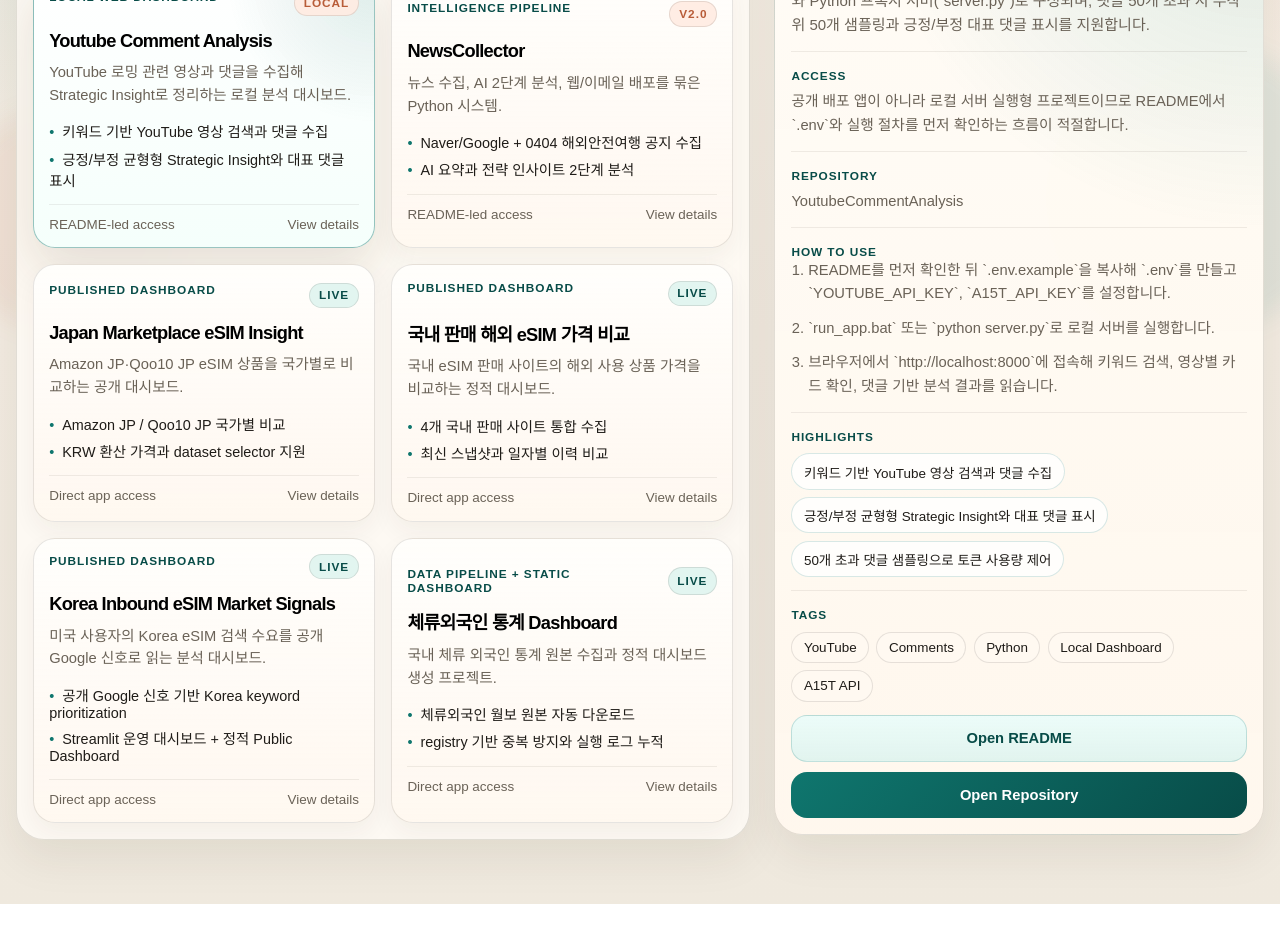
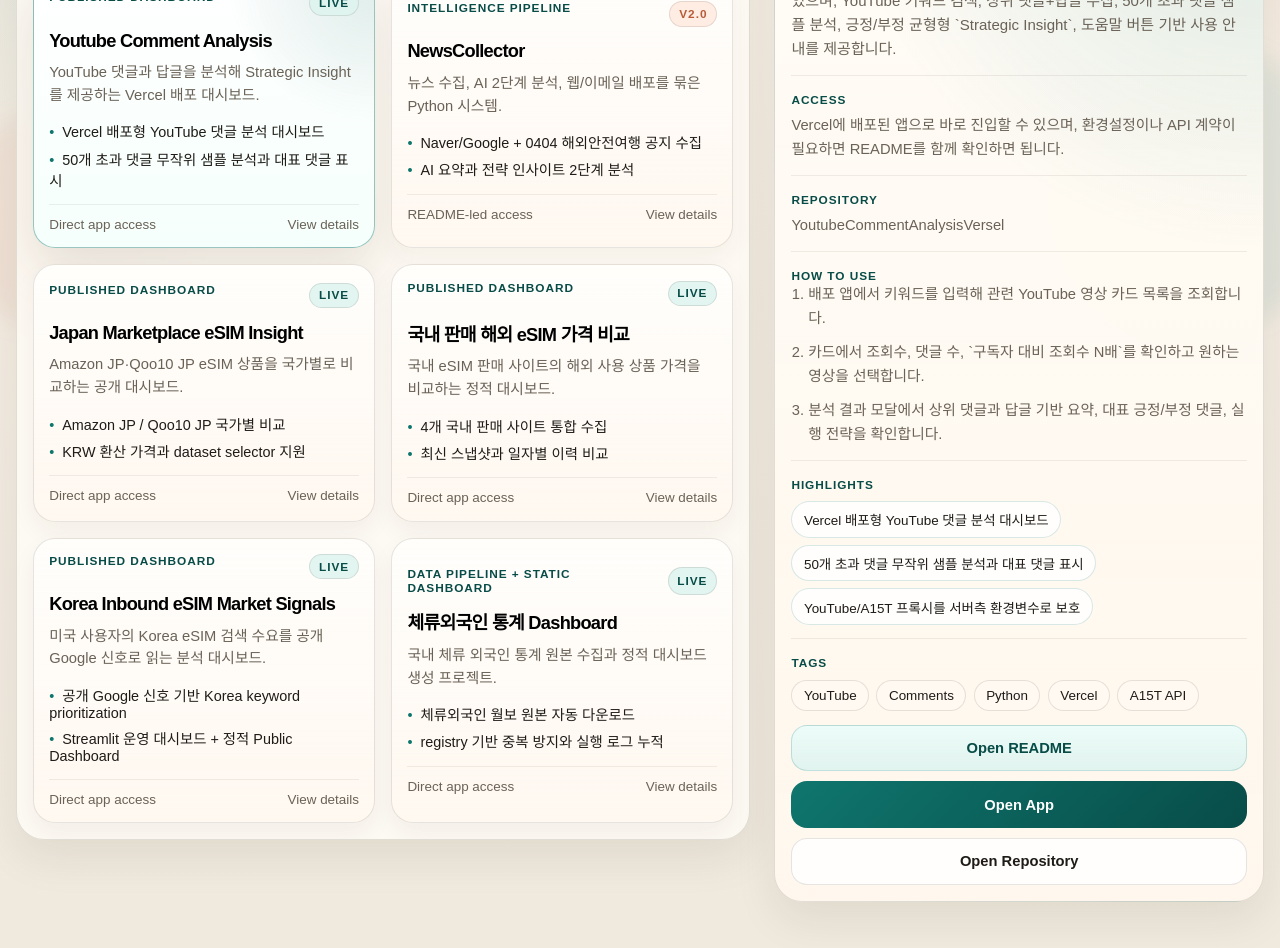
Before and after one commit to tyler-bit-ai/dashboard, a React (Vite) app: page / in a window 1280 px wide. Shown: the part 340-1288 px from the top of the page. Before the commit the page ends 1244 px from the top, so only its background shows below. Built offline with nearby package versions, Linux system fonts and the light colour scheme; a web font is replaced by a local one.

Commit message:
Update Youtube Comment Analysis app links

```diff
--- a/src/data/programs.ts
+++ b/src/data/programs.ts
@@ -4,35 +4,35 @@
   {
     id: "youtube-comment-analysis",
     displayName: "Youtube Comment Analysis",
-    repositoryName: "YoutubeCommentAnalysis",
-    category: "Local Web Dashboard",
-    status: "Local",
+    repositoryName: "YoutubeCommentAnalysisVersel",
+    category: "Published Dashboard",
+    status: "Live",
     tagline:
-      "YouTube 로밍 관련 영상과 댓글을 수집해 Strategic Insight로 정리하는 로컬 분석 대시보드.",
+      "YouTube 댓글과 답글을 분석해 Strategic Insight를 제공하는 Vercel 배포 대시보드.",
     summary:
-      "YouTube 검색 결과에서 로밍 관련 영상을 찾고 댓글을 수집해 시장 반응, 로밍 선택 이유, eSIM 이탈 요인을 `Strategic Insight` 형태로 정리하는 프로젝트입니다. 최신 README 기준으로 정적 프론트엔드(`index.html`)와 Python 프록시 서버(`server.py`)로 구성되며, 댓글 50개 초과 시 무작위 50개 샘플링과 긍정/부정 대표 댓글 표시를 지원합니다.",
+      "기존 로컬 `Youtube_comment_analysis` 프로젝트를 Vercel 배포용으로 재구성한 버전입니다. 최신 README 기준으로 정적 프론트는 `public/index.html`, 서버 기능은 Vercel Python Functions로 분리되어 있으며, YouTube 키워드 검색, 상위 댓글+답글 수집, 50개 초과 댓글 샘플 분석, 긍정/부정 균형형 `Strategic Insight`, 도움말 버튼 기반 사용 안내를 제공합니다.",
     usage: [
-      "README를 먼저 확인한 뒤 `.env.example`을 복사해 `.env`를 만들고 `YOUTUBE_API_KEY`, `A15T_API_KEY`를 설정합니다.",
-      "`run_app.bat` 또는 `python server.py`로 로컬 서버를 실행합니다.",
-      "브라우저에서 `http://localhost:8000`에 접속해 키워드 검색, 영상별 카드 확인, 댓글 기반 분석 결과를 읽습니다.",
+      "배포 앱에서 키워드를 입력해 관련 YouTube 영상 카드 목록을 조회합니다.",
+      "카드에서 조회수, 댓글 수, `구독자 대비 조회수 N배`를 확인하고 원하는 영상을 선택합니다.",
+      "분석 결과 모달에서 상위 댓글과 답글 기반 요약, 대표 긍정/부정 댓글, 실행 전략을 확인합니다.",
     ],
     highlights: [
-      "키워드 기반 YouTube 영상 검색과 댓글 수집",
-      "긍정/부정 균형형 Strategic Insight와 대표 댓글 표시",
-      "50개 초과 댓글 샘플링으로 토큰 사용량 제어",
+      "Vercel 배포형 YouTube 댓글 분석 대시보드",
+      "50개 초과 댓글 무작위 샘플 분석과 대표 댓글 표시",
+      "YouTube/A15T 프록시를 서버측 환경변수로 보호",
     ],
-    tags: ["YouTube", "Comments", "Python", "Local Dashboard", "A15T API"],
+    tags: ["YouTube", "Comments", "Python", "Vercel", "A15T API"],
     links: {
       accessNote:
-        "공개 배포 앱이 아니라 로컬 서버 실행형 프로젝트이므로 README에서 `.env`와 실행 절차를 먼저 확인하는 흐름이 적절합니다.",
+        "Vercel에 배포된 앱으로 바로 진입할 수 있으며, 환경설정이나 API 계약이 필요하면 README를 함께 확인하면 됩니다.",
       readmeLabel: "Open README",
       readmeUrl:
-        "https://github.com/tyler-bit-ai/YoutubeCommentAnalysis/blob/main/README.md",
-      primaryLabel: "Open Repository",
-      primaryUrl: "https://github.com/tyler-bit-ai/YoutubeCommentAnalysis",
-      secondaryLabel: "Open Repository Home",
-      secondaryUrl: "https://github.com/tyler-bit-ai/YoutubeCommentAnalysis",
-      accessMode: "readme",
+        "https://github.com/tyler-bit-ai/YoutubeCommentAnalysisVersel/blob/main/README.md",
+      primaryLabel: "Open App",
+      primaryUrl: "https://youtubecommentanalysisversel.vercel.app/",
+      secondaryLabel: "Open Repository",
+      secondaryUrl: "https://github.com/tyler-bit-ai/YoutubeCommentAnalysisVersel",
+      accessMode: "app",
     },
   },
   {
```
